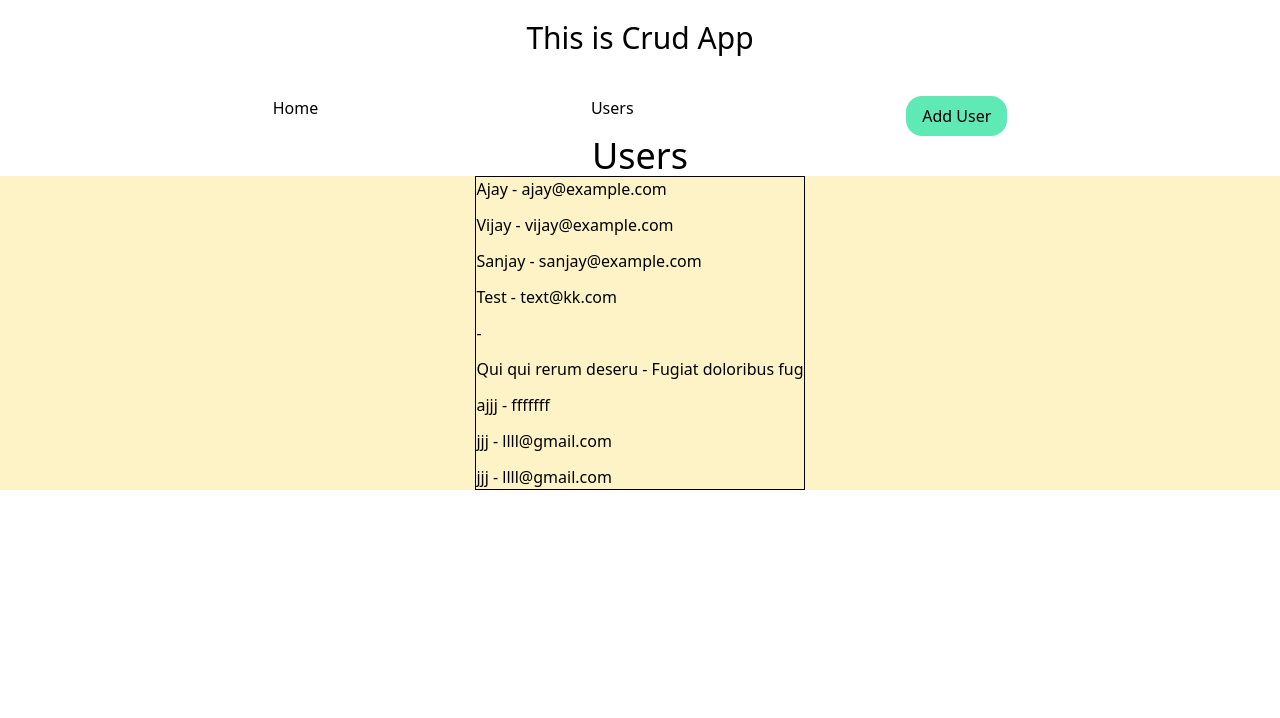
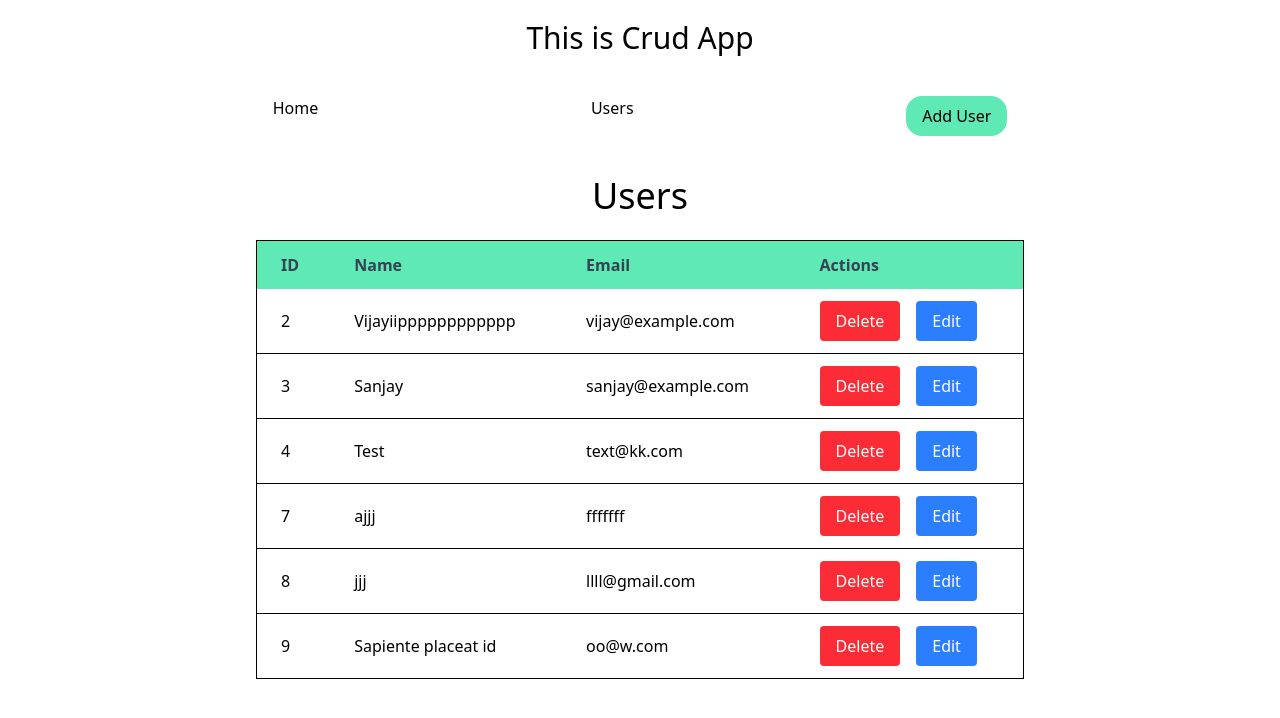
Before and after one commit to ajaysth/CRUD-React-Tuts, a React (Vite) app: page /users in a window 1280 px wide. Shown: the top 718 px of the page. Built offline with nearby package versions, Linux system fonts and the light colour scheme; data requests are answered from the project's data file.

Commit message:
Complete crud  done

```diff
--- a/db.json
+++ b/db.json
@@ -1,16 +1,10 @@
 {
   "users": [
     {
-      "id": 1,
-      "name": "Ajay",
-      "email": "ajay@example.com",
-      "role": "admin"
-    },
-    {
-      "id": 2,
-      "name": "Vijay",
+      "name": "Vijayiipppppppppppp",
       "email": "vijay@example.com",
-      "role": "user"
+      "role": "user",
+      "id": 2
     },
     {
       "id": 3,
@@ -25,15 +19,6 @@
       "id": 4
     },
     {
-      "id": 5
-    },
-    {
-      "name": "Qui qui rerum deseru",
-      "email": "Fugiat doloribus fug",
-      "role": "Recusandae In lauda",
-      "id": 6
-    },
-    {
       "name": "ajjj",
       "email": "fffffff",
       "role": "llll",
@@ -46,19 +31,13 @@
       "id": 8
     },
     {
-      "name": "jjj",
-      "email": "llll@gmail.com",
-      "role": "ooop",
+      "name": "Sapiente placeat id",
+      "email": "oo@w.com",
+      "role": "Est ea laboris earum",
       "id": 9
     }
   ],
   "posts": [
-    {
-      "id": 1,
-      "userId": 1,
-      "title": "Welcome Post",
-      "body": "This is the first post"
-    },
     {
       "id": 2,
       "userId": 2,
@@ -67,16 +46,6 @@
     }
   ],
   "comments": [
-    {
-      "id": 1,
-      "postId": 1,
-      "text": "Nice post!"
-    },
-    {
-      "id": 2,
-      "postId": 1,
-      "text": "Very helpful"
-    },
     {
       "id": 3,
       "postId": 2,
--- a/src/App.tsx
+++ b/src/App.tsx
@@ -1,6 +1,7 @@
 import { NavLink, Route, Routes } from "react-router-dom"
 import Users from "./pages/Users"
 import UserAdd from "./pages/UserAdd"
+import UserEdit from "./pages/UserEdit"
 function App() {
 
   return (
@@ -19,6 +20,7 @@ function App() {
         <Route path="/" element={<h2 className="text-2xl text-center mt-5">Welcome to Crud App</h2>} />
         <Route path="/users" element={<Users />} />
         <Route path="/useradd" element={<UserAdd />} />
+        <Route path="/users/edit/:id" element={<UserEdit />} />
       </Routes>
     </>
   )
--- /dev/null
+++ b/src/pages/UserEdit.tsx
@@ -0,0 +1,75 @@
+import { useEffect, useState } from "react";
+import { useParams } from "react-router-dom";
+
+const UserEdit = () => {
+    const { id } = useParams<{ id: string }>();
+    const [name, setName] = useState('');
+    const [email, setEmail] = useState('');
+    const [role, setRole] = useState('');
+    const [error, setError] = useState('');
+
+    useEffect(() => {
+        const fetchUser = async () => {
+            try {
+                const URL = `http://localhost:3000/users/${id}`;
+                const response = await fetch(URL);
+                if (!response.ok) {
+                    throw new Error("Failed to fetch user");
+                }
+                const data = await response.json();
+                setName(data.name);
+                setEmail(data.email);
+                setRole(data.role);
+            } catch (e) {
+                console.error(e);
+            }
+        }
+        fetchUser();
+    }, [id]);
+
+    const UpdateUser = async () => {
+        if (!name || !email || !role) {
+            setError("All fields are required");
+            return;
+        }
+        if (!email.includes('@')) {
+            setError("Invalid email address");
+            return;
+        }
+
+        try {
+            const URL = `http://localhost:3000/users/${id}`;
+            const response = await fetch(URL, {
+                method: 'PUT',
+                headers: { 'Content-Type': 'application/json' },
+                body: JSON.stringify({ name, email, role }),
+            })
+            if (!response.ok) {
+                throw new Error("Failed to update user");
+            }
+
+            const data = await response.json()
+            console.log(data);
+            setError('');
+        } catch (e) {
+            console.error(e);
+        }
+    }
+
+    return (
+        <>
+            <div className="text-cen">
+                <h1 className="text-3xl text-center mt-5">Please add users.</h1>
+                {error && <p className="text-red-500">{error}</p>}
+                <div className="flex flex-col gap-3 max-w-md mx-auto mt-10">
+                    <input type="text" onChange={(e) => { setName(e.target.value) }} value={name} placeholder="Enter Name" /> <p>{name}</p>
+                    <input type="text" onChange={(e) => { setEmail(e.target.value) }} value={email} placeholder="Enter Email" />
+                    <input type="text" onChange={(e) => { setRole(e.target.value) }} value={role} placeholder="Enter Role" />
+                    <button onClick={UpdateUser}>Update User</button>
+                </div>
+            </div>
+        </>
+    )
+}
+
+export default UserEdit
--- a/src/pages/Users.tsx
+++ b/src/pages/Users.tsx
@@ -1,54 +1,98 @@
-import { useEffect, useState } from "react"
+import { useEffect, useState } from "react";
+import { useNavigate } from "react-router-dom";
+
 interface User {
-    id: number
-    name: string
-    email: string
+    id: number;
+    name: string;
+    email: string;
 }
 
 const Users = () => {
-    const [users, setUsers] = useState<User[]>([])
-    const [loading, setLoading] = useState<boolean>(true)
+    const [users, setUsers] = useState<User[]>([]);
+    const [loading, setLoading] = useState<boolean>(true);
+    const [deleting, setDeleting] = useState<boolean>(false);
+    const navigate = useNavigate();
+
     useEffect(() => {
         const getUsers = async () => {
             try {
-                setLoading(true)
-                const URL = "http://localhost:3000/users"
-                const response = await fetch(URL)
-                if (!response.ok) {
-                    throw new Error("Failed to fetch users")
-                }
-                const data = await response.json()
-                setUsers(data)
+                setLoading(true);
+                const URL = "http://localhost:3000/users";
+                const response = await fetch(URL);
+                if (!response.ok) throw new Error("Failed to fetch users");
+                const data = await response.json();
+                setUsers(data);
             } catch (e) {
-                console.error(e)
+                console.error(e);
             } finally {
-                setLoading(false)
+                setLoading(false);
             }
+        };
+        getUsers();
+    }, []);
+
+    const deleteUser = async (id: number) => {
+        console.log("Delete user with id:", id);
+        try {
+            setDeleting(true);
+            const URL = `http://localhost:3000/users/${id}`;
+            const response = await fetch(URL, {
+                method: 'DELETE',
+            });
+            if (!response.ok) {
+                throw new Error("Failed to delete user");
+            }
+        } catch (e) {
+            console.error(e);
+        } finally {
+            setDeleting(false);
+            setUsers(users.filter(user => user.id !== id));
         }
-        getUsers()
-    }, [])
+    }
 
+    const editUser = (id: number) => {
+        navigate(`/users/edit/${id}`);
+    }
 
+    if (loading) {
+        return <h2 className="text-2xl text-center mt-5">Loading...</h2>;
+    }
 
-    if (!users) {
-        return <h2 className="text-2xl text-center mt-5">No Users Found</h2>
+    if (users.length === 0) {
+        return <h2 className="text-2xl text-center mt-5">No Users Found</h2>;
     }
+
     return (
-        <>
-            <h1 className="text-4xl text-center ">Users</h1>
-            <div className="flex justify-center bg-amber-100">
-                {loading ? <h2 className="text-2xl text-center mt-5">Loading...</h2> : (<ul className="flex max-w-md justify-space-around flex-col  gap-3 border ">
-                    {users.map((user) => {
-                        if (loading) {
-                            return <h2 className="text-2xl text-center mt-5">Loading...</h2>
-                        }
-                        return (<li key={user.id}>{user.name} - {user.email}</li>)
-                    })}
-                </ul>)}
+        <div className="max-w-3xl mx-auto mt-10">
+            <h1 className="text-4xl text-center mb-6">Users</h1>
+            <div className="overflow-x-auto">
+                <table className="min-w-full bg-white border rounded-lg shadow-md">
+                    <thead className="bg-emerald-300">
+                        <tr>
+                            <th className="py-3 px-6 text-left text-gray-700">ID</th>
+                            <th className="py-3 px-6 text-left text-gray-700">Name</th>
+                            <th className="py-3 px-6 text-left text-gray-700">Email</th>
+                            <th className="py-3 px-6 text-left text-gray-700">Actions</th>
+                        </tr>
+                    </thead>
+                    <tbody>
+                        {users.map((user) => (
+                            <tr key={user.id} className="border-b hover:bg-emerald-50">
+                                <td className="py-3 px-6">{user.id}</td>
+                                <td className="py-3 px-6">{user.name}</td>
+                                <td className="py-3 px-6">{user.email}</td>
+                                <td className="py-3 px-6 flex gap-4">
+                                    <button onClick={() => deleteUser(user.id)} className="bg-red-500 text-white px-4 py-2 rounded hover:bg-red-900">{deleting ? "Deleting..." : "Delete"}</button>
+                                    <button onClick={() => editUser(user.id)} className="bg-blue-500 text-white px-4 py-2 rounded hover:bg-blue-900">Edit</button>
+
+                                </td>
+                            </tr>
+                        ))}
+                    </tbody>
+                </table>
             </div>
-        </>
+        </div>
+    );
+};
 
-    )
-}
-
-export default Users
+export default Users;
```
